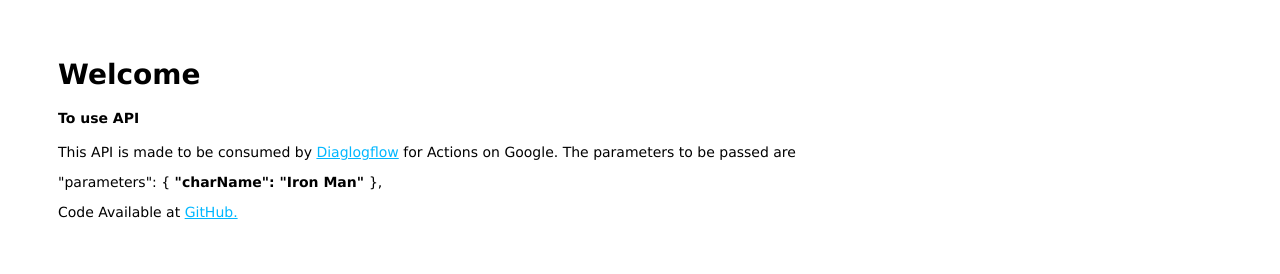
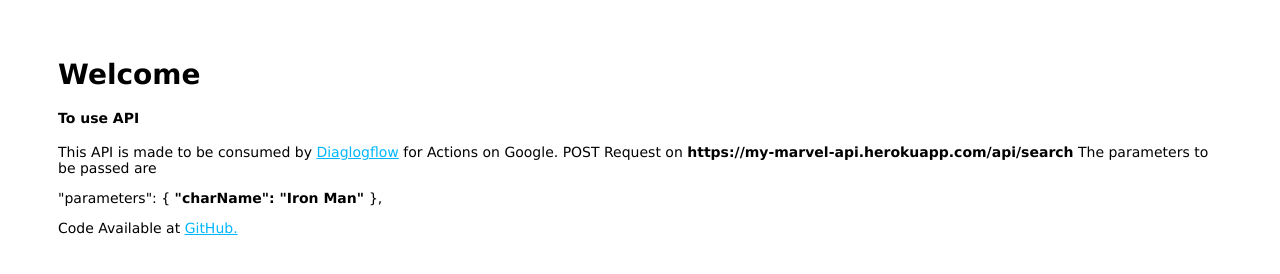
Before and after one commit to vir8/my-marvel-character, a website: page public/index.html in a window 1280 px wide. Drawn offline with Linux system fonts and the light colour scheme.

Commit message:
updated index.html

```diff
--- a/public/index.html
+++ b/public/index.html
@@ -10,7 +10,7 @@
   <h4>To use API</h4>
 </body>
 This API is made to be consumed by <a href="https://dialogflow.com/">Diaglogflow</a> for Actions on Google.
-
+POST Request on <b>https://my-marvel-api.herokuapp.com/api/search</b>
 The parameters to be passed are
 <p>
 
```
